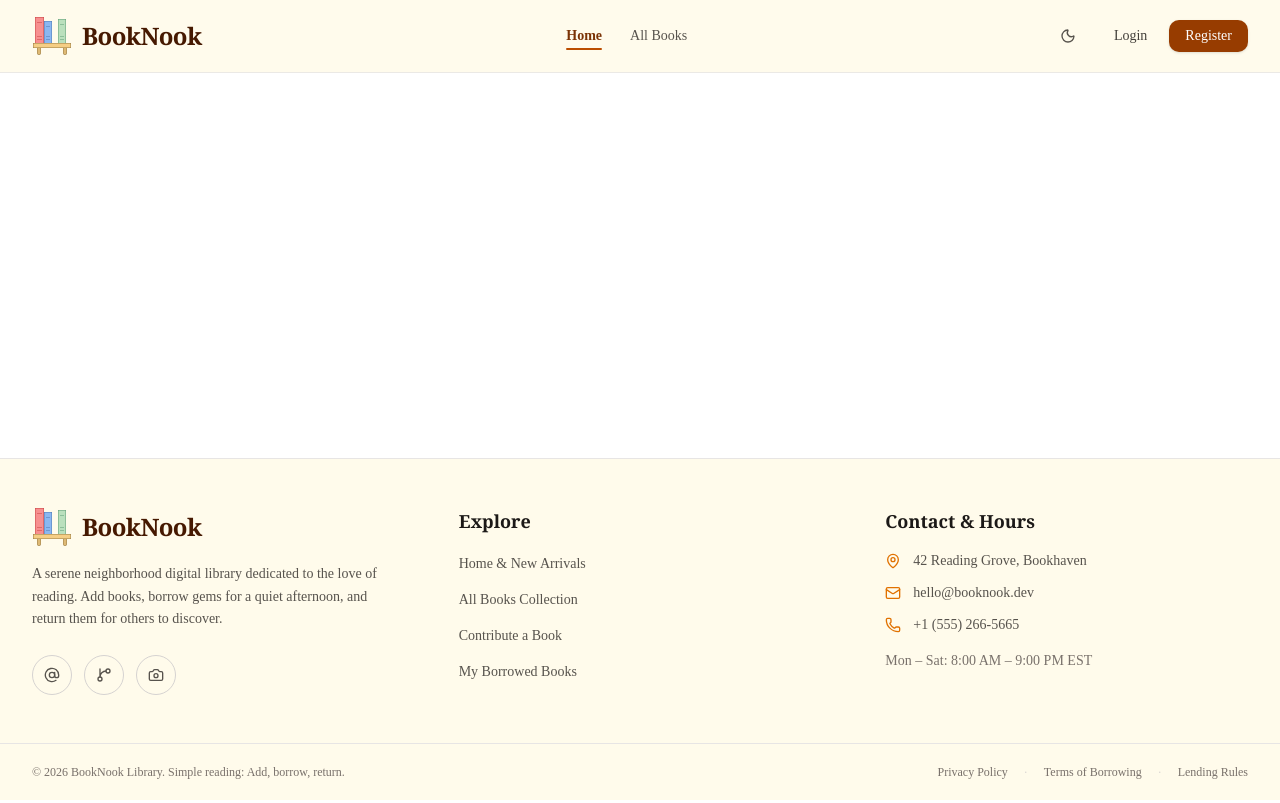
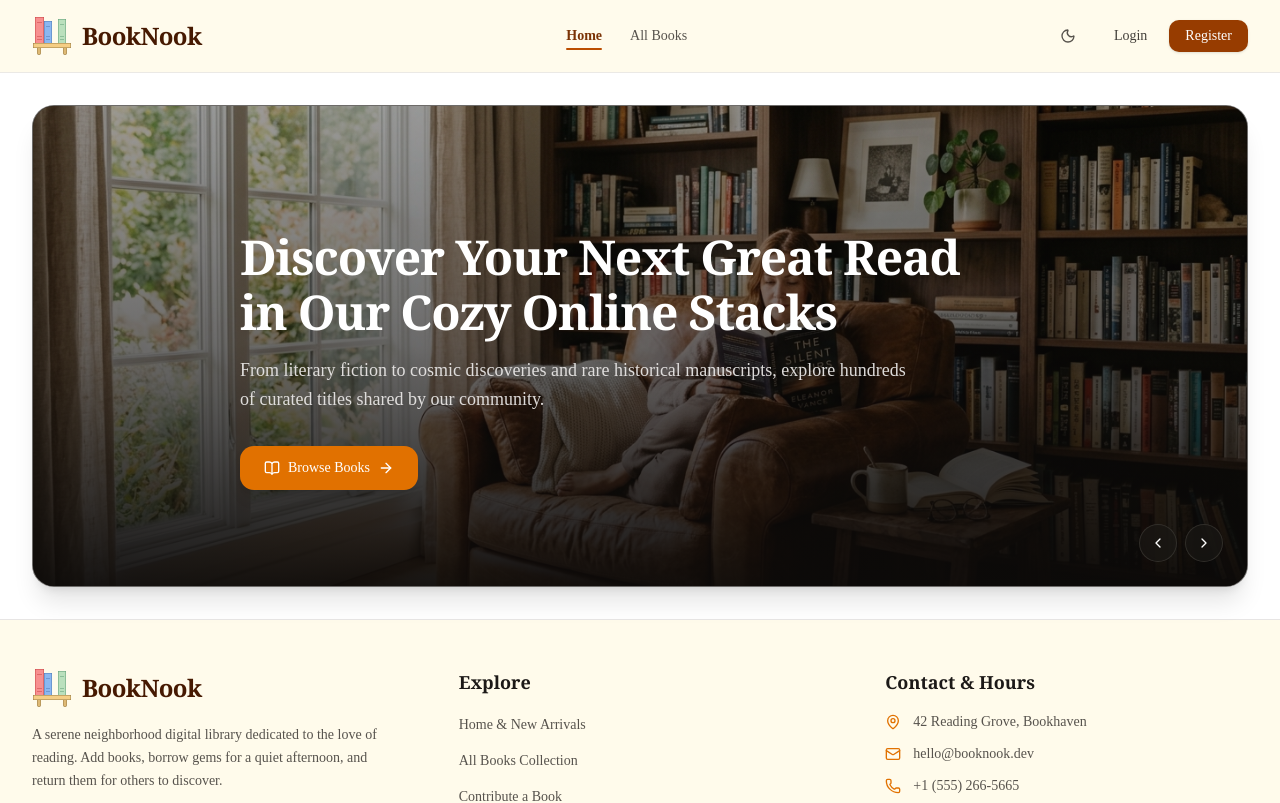
Before and after one commit to rezowan-kabir/booknook, a Next.js app: page / in a window 1280 px wide. Shown: the top 803 px of the page. Built offline with nearby package versions, Linux system fonts and the light colour scheme; a web font is replaced by a local one.

Commit message:
impliment swiper js banner

```diff
--- a/src/app/page.tsx
+++ b/src/app/page.tsx
@@ -1,14 +1,14 @@
 "use client";
 
 import { useRouter } from "next/navigation";
-// import { HeroSlider } from "@/components/banner";
+import { HeroSlider } from "@/components/banner";
 
 export default function Home() {
   const router = useRouter();
 
   return (
     <section className="mx-auto w-full max-w-7xl px-4 py-8 sm:px-6 lg:px-8">
-      {/* <HeroSlider onBrowse={() => router.push("/books")} /> */}
+      <HeroSlider onBrowse={() => router.push("/books")} />
     </section>
   );
 }
--- a/src/components/banner.tsx
+++ b/src/components/banner.tsx
@@ -0,0 +1,141 @@
+"use client";
+
+import Image from "next/image";
+import React, { useRef } from "react";
+
+import { ChevronLeft, ChevronRight, BookOpen, ArrowRight } from "lucide-react";
+
+import { Swiper, SwiperSlide } from "swiper/react";
+import { Autoplay, EffectFade } from "swiper/modules";
+import type { Swiper as SwiperType } from "swiper";
+
+import "swiper/css";
+import "swiper/css/effect-fade";
+
+interface Slide {
+  id: number;
+  title: string;
+  subtitle: string;
+  image: string;
+}
+
+const SLIDES: Slide[] = [
+  {
+    id: 1,
+    title: "Discover Your Next Great Read in Our Cozy Online Stacks",
+    subtitle:
+      "From literary fiction to cosmic discoveries and rare historical manuscripts, explore hundreds of curated titles shared by our community.",
+    image: "/assets/images/image.png",
+  },
+  {
+    id: 2,
+    title: "Share the Joy of Reading: Add a Book, Borrow, Return",
+    subtitle:
+      "Got a favorite book sitting on your shelf? Add it to BookNook and let another book lover immerse themselves in its pages.",
+    image: "/assets/images/image1.png",
+  },
+  {
+    id: 3,
+    title: "A Quiet Sanctuary for Lifelong Learners and Dreamers",
+    subtitle:
+      "Borrow physical or digital volumes with ease, track your lending due dates, and return books with a single click.",
+    image: "/assets/images/image2.png",
+  },
+];
+
+interface HeroSliderProps {
+  onBrowse: () => void;
+}
+
+export const HeroSlider: React.FC<HeroSliderProps> = ({ onBrowse }) => {
+  const swiperRef = useRef<SwiperType | null>(null);
+
+  return (
+    <div className="relative w-full overflow-hidden rounded-2xl md:rounded-3xl shadow-xl bg-stone-900 border border-stone-200/40 dark:border-stone-800">
+      {/* Swiper */}
+      <Swiper
+        modules={[Autoplay, EffectFade]}
+        effect="fade"
+        fadeEffect={{ crossFade: true }}
+        speed={800}
+        loop={true}
+        autoplay={{
+          delay: 6000,
+          disableOnInteraction: false,
+          pauseOnMouseEnter: true,
+        }}
+        onSwiper={(swiper) => {
+          swiperRef.current = swiper;
+        }}
+        className="w-full min-h-[480px]"
+      >
+        {SLIDES.map((slide, index) => (
+          <SwiperSlide key={slide.id}>
+            <div className="relative min-h-[480px] w-full">
+              {/* Background Image */}
+              <div className="absolute inset-0">
+                <Image
+                  src={slide.image}
+                  alt=""
+                  fill
+                  sizes="100vw"
+                  priority={index === 0}
+                  className="object-cover object-center"
+                />
+
+                {/* Gradient Overlay */}
+                <div className="absolute inset-0 bg-gradient-to-t from-stone-950/95 via-stone-950/60 to-stone-950/40" />
+              </div>
+
+              {/* Slide Content */}
+              <div className="relative z-10 max-w-4xl mx-auto px-6 sm:px-12 py-16 sm:py-24 flex flex-col justify-end min-h-[480px] text-white">
+                {/* Title */}
+                <h1 className="font-serif text-2xl sm:text-4xl md:text-5xl font-bold tracking-tight text-white mb-4 leading-[1.15] text-balance">
+                  {slide.title}
+                </h1>
+
+                {/* Subtitle */}
+                <p className="text-stone-200 text-sm sm:text-base md:text-lg max-w-2xl font-normal leading-relaxed mb-6 opacity-95">
+                  {slide.subtitle}
+                </p>
+
+                {/* Browse Button */}
+                <div className="flex flex-col sm:flex-row sm:items-center gap-5 pt-2">
+                  <button
+                    onClick={onBrowse}
+                    className="inline-flex items-center justify-center gap-2 px-6 py-3 rounded-xl bg-amber-600 hover:bg-amber-500 text-white font-medium text-sm transition-all shadow-lg hover:shadow-amber-600/30 group whitespace-nowrap shrink-0 focus-visible:outline-none"
+                  >
+                    <BookOpen className="w-4 h-4" />
+
+                    <span>Browse Books</span>
+
+                    <ArrowRight className="w-4 h-4 group-hover:translate-x-1 transition-transform" />
+                  </button>
+                </div>
+              </div>
+            </div>
+          </SwiperSlide>
+        ))}
+      </Swiper>
+
+      {/* Navigation Arrows */}
+      <div className="absolute bottom-6 right-6 z-20 flex items-center gap-2">
+        <button
+          onClick={() => swiperRef.current?.slidePrev()}
+          className="p-2.5 rounded-full bg-stone-900/60 hover:bg-stone-900/90 text-white border border-stone-700/60 backdrop-blur-md transition-all focus-visible:outline-none"
+          aria-label="Previous slide"
+        >
+          <ChevronLeft className="w-4 h-4" />
+        </button>
+
+        <button
+          onClick={() => swiperRef.current?.slideNext()}
+          className="p-2.5 rounded-full bg-stone-900/60 hover:bg-stone-900/90 text-white border border-stone-700/60 backdrop-blur-md transition-all focus-visible:outline-none"
+          aria-label="Next slide"
+        >
+          <ChevronRight className="w-4 h-4" />
+        </button>
+      </div>
+    </div>
+  );
+};
```
